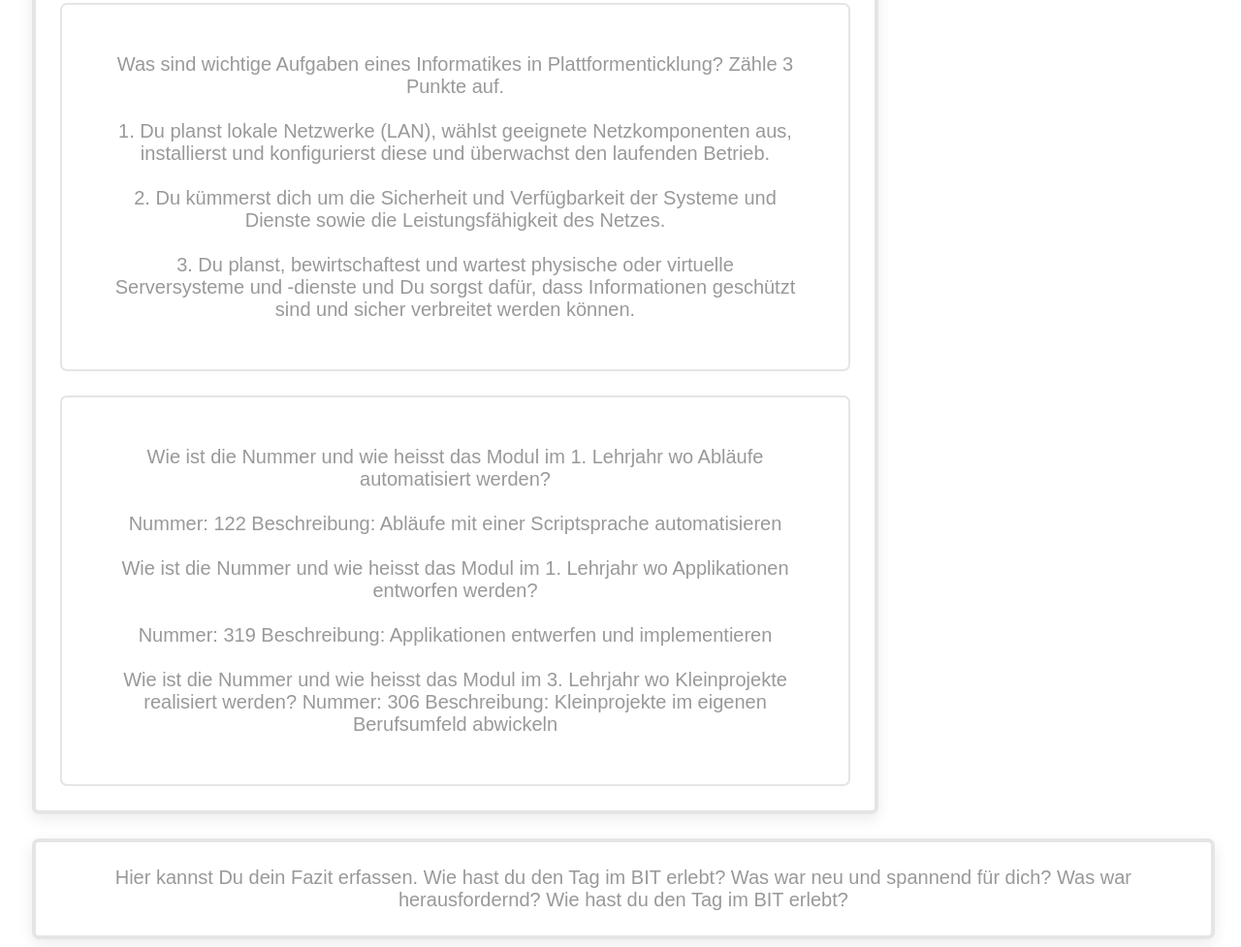
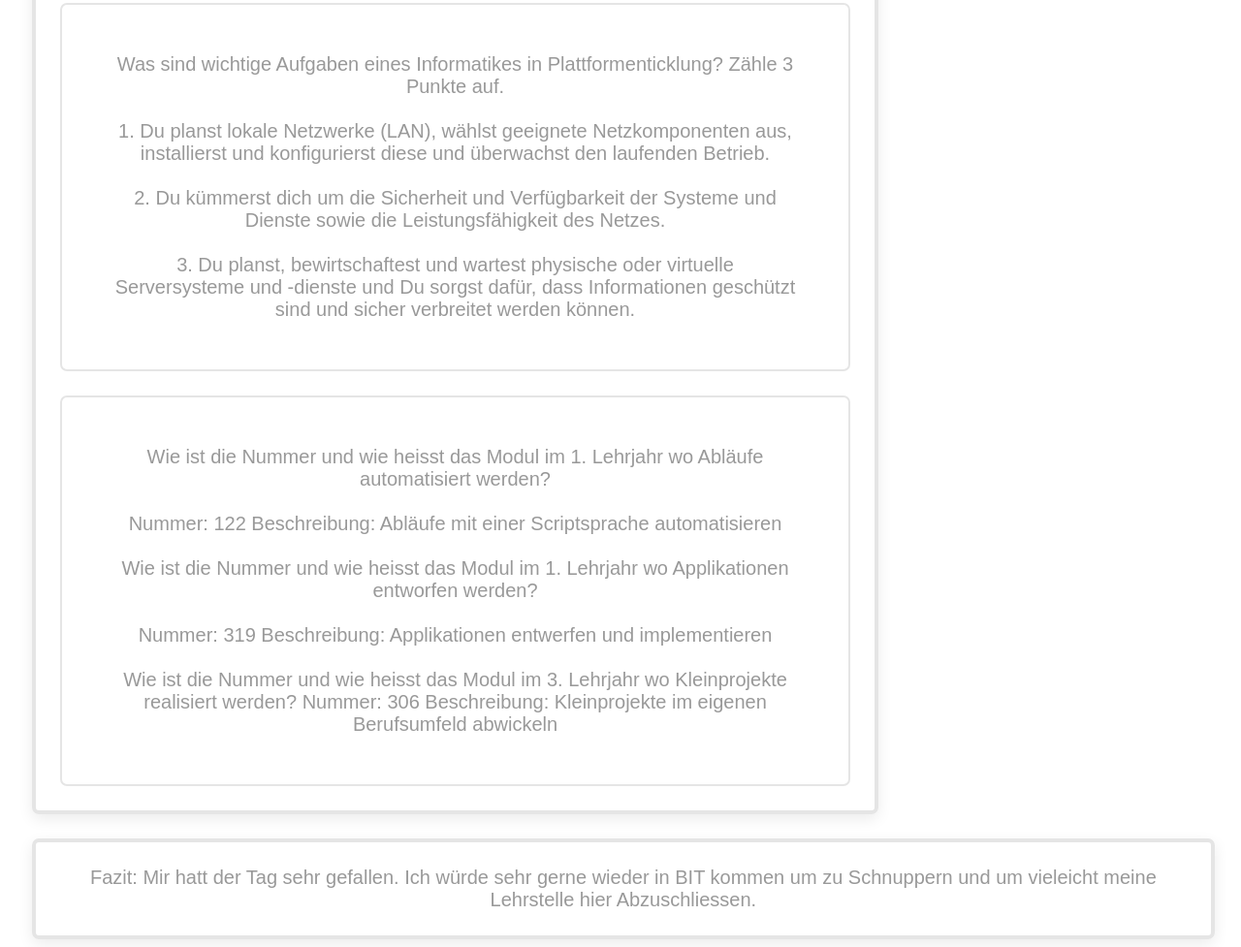
Before and after one commit to Kindalpaca/Kindalpaca.github.io, a plain HTML site: page index.html in a window 1280 px wide. Shown: the part 687-1664 px from the top of the page at 97% size. Drawn offline with Linux system fonts and the light colour scheme.

Commit message:
Update index.html

```diff
--- a/index.html
+++ b/index.html
@@ -76,7 +76,7 @@
 
   <footer>
     <!-- Der Fussbereich für abschliessende Inhalte -->
-    Hier kannst Du dein Fazit erfassen. Wie hast du den Tag im BIT erlebt? Was war neu und spannend für dich? Was war herausfordernd? Wie hast du den Tag im BIT erlebt?
+    Fazit: Mir hatt der Tag sehr gefallen. Ich würde sehr gerne wieder in BIT kommen um zu Schnuppern und um vieleicht meine Lehrstelle hier Abzuschliessen.
   </footer>
 </main>
 </body>
```
